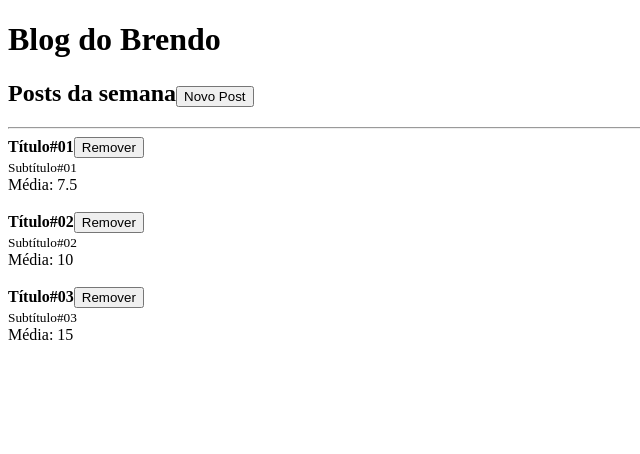
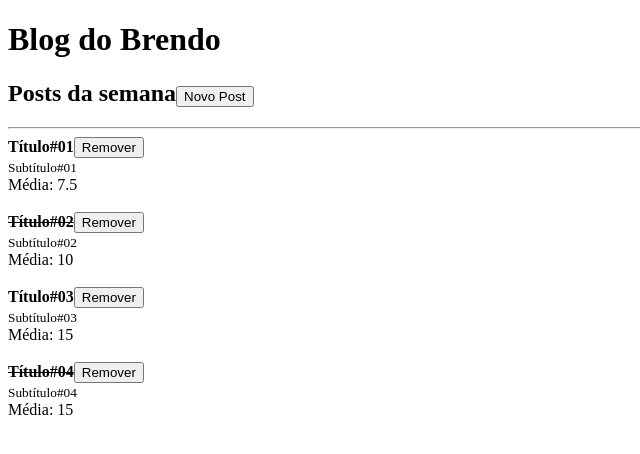
Before and after one commit to BrendoSPinheiro/react-fundamentos, a React app: page / in a window 1280 px wide. Shown: the top 454 px of the page, without its empty margins (0-640 px from the left). Built offline with nearby package versions, Linux system fonts and the light colour scheme; the HTML template or start-up script is replaced by a standard one.

Commit message:
feat: use conditional render with ternary operator and add more one post on state

```diff
--- a/src/App.js
+++ b/src/App.js
@@ -17,7 +17,7 @@ export function App() {
       title: 'Título#02',
       subtitle: 'Subtítulo#02',
       likes: 20,
-      read: false,
+      read: true,
     },
     {
       id: Math.random(),
@@ -25,6 +25,13 @@ export function App() {
       subtitle: 'Subtítulo#03',
       likes: 30,
       read: false,
+    },
+    {
+      id: Math.random(),
+      title: 'Título#04',
+      subtitle: 'Subtítulo#04',
+      likes: 30,
+      read: true,
     },
   ]);
 
--- a/src/Post.js
+++ b/src/Post.js
@@ -5,7 +5,9 @@ export function Post(props) {
   return (
     <>
       <article>
-        <strong>{props.post.title}</strong>
+        <strong>
+          {props.post.read ? <s>{props.post.title}</s> : props.post.title}
+        </strong>
         <button onClick={() => props.onRemove(props.post.id)}>Remover</button>
         <br />
         <small>{props.post.subtitle}</small>
```
